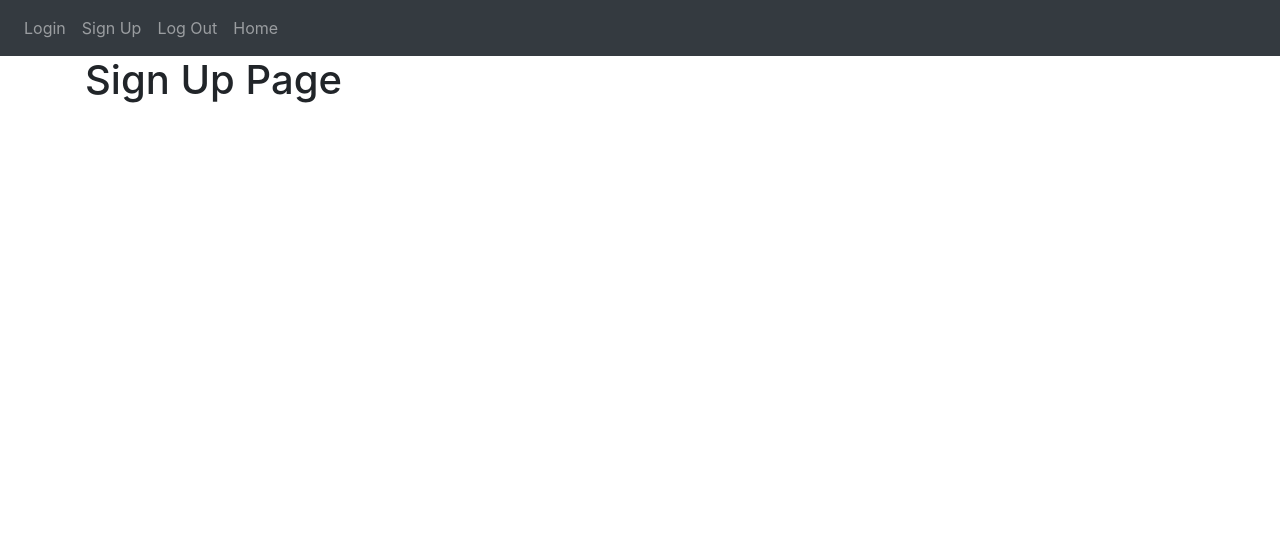
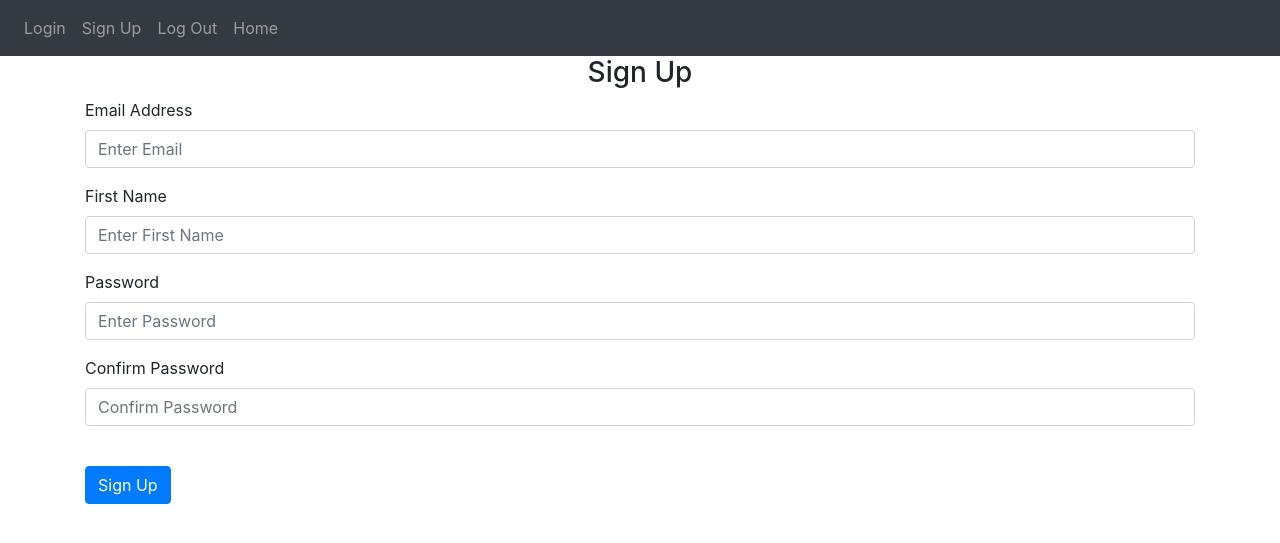
Before and after one commit to Lost-Packets/FlaskWebPageProject, a Flask app: page /sign-up in a window 1280 px wide. Shown: the top 543 px of the page. Run offline with Flask 3, Linux system fonts and the light colour scheme; some libraries are stand-ins or nearby versions.

Commit message:
Login and SignUp Templates Updated

```diff
--- a/website/templates/sign_up.html
+++ b/website/templates/sign_up.html
@@ -1,5 +1,30 @@
 {% extends "base.html"%}
+
 {% block title %}Sign Up{% endblock %}
+
 {% block content %}
-<h1>Sign Up Page</h1>
+<form method="post">
+    <h3 align="center">Sign Up</h3>
+    <div class="form-group">
+        <label for="email">Email Address</label>
+        <input type="email" class="form-control" id="email" name="email" placeholder="Enter Email">
+    </div>
+    <div class="form-group">
+        <label for="firstName">First Name</label>
+        <input type="text" class="form-control" id="firstName" name="firstName" placeholder="Enter First Name">
+    </div>
+    <div class="form-group">
+        <label for="password1">Password</label>
+        <input type="password" class="form-control" id="password1" name="password1" placeholder="Enter Password">
+    </div>
+    <div class="form-group">
+        <label for="password2">Confirm Password</label>
+        <input type="password" class="form-control" id="password2" name="password2" placeholder="Confirm Password">
+    </div>
+
+    <br />
+
+    <button type="submit" class="btn btn-primary">Sign Up</button>
+
+</form>
 {% endblock %}
```
Also changed, not shown: website/templates/login.html (+19 -1 lines).
